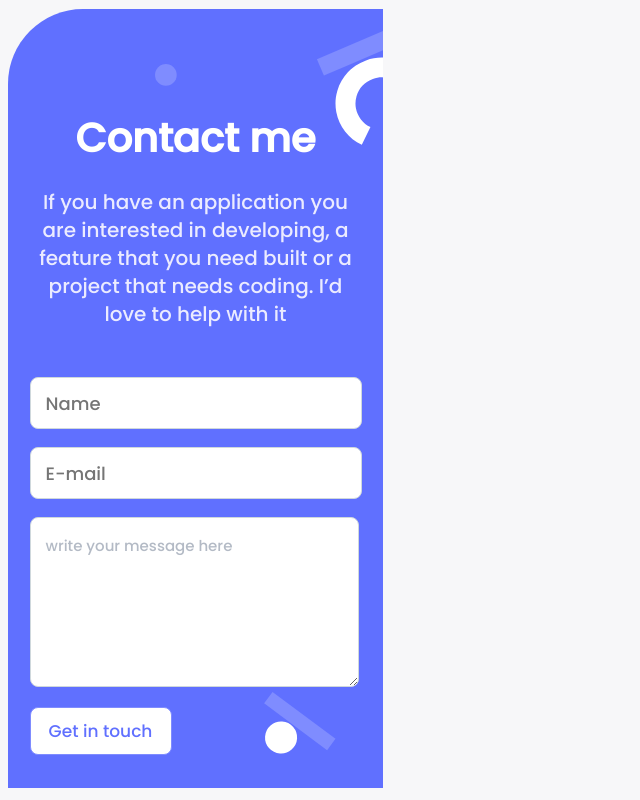
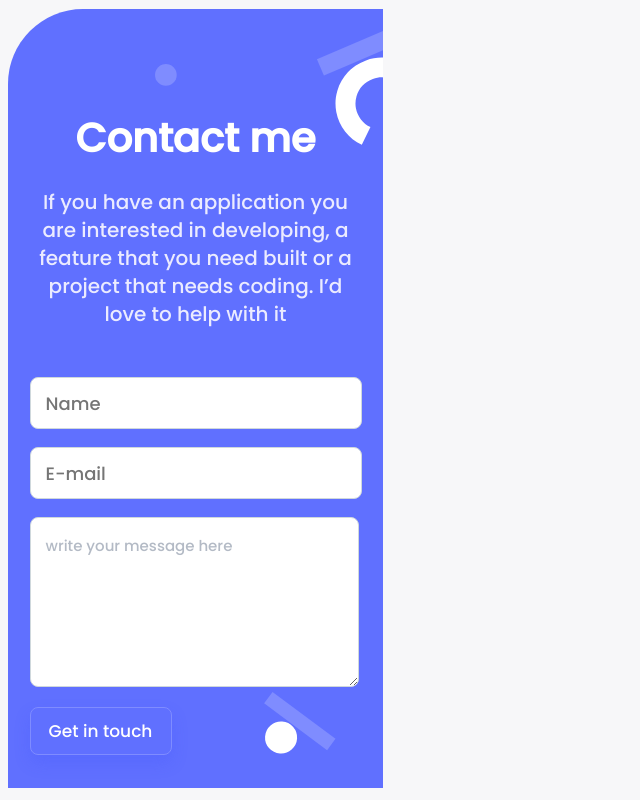
Before and after one commit to Aminocodex/AminoPortfolio, a website: page index.html in a window 1280 px wide. In both pictures the pointer is over the button "Get in touch". Shown: the part 4762-5562 px from the top of the page, without its empty margins (0-640 px from the left). Drawn offline with Linux system fonts and the light colour scheme.

Commit message:
Add hover update css
Add hover update css

```diff
--- a/style.css
+++ b/style.css
@@ -493,3 +493,15 @@ textarea::placeholder {
   margin-left: 24px;
   margin-bottom: 45px;
 }
+
+.myForm button:hover {
+  background: #6070ff;
+  box-shadow: 0 8px 16px #4053fc3d;
+  border-radius: 8px;
+  color: #fff;
+}
+
+.myForm button:active {
+  background: #2230d2;
+  border-radius: 8px;
+}
```
